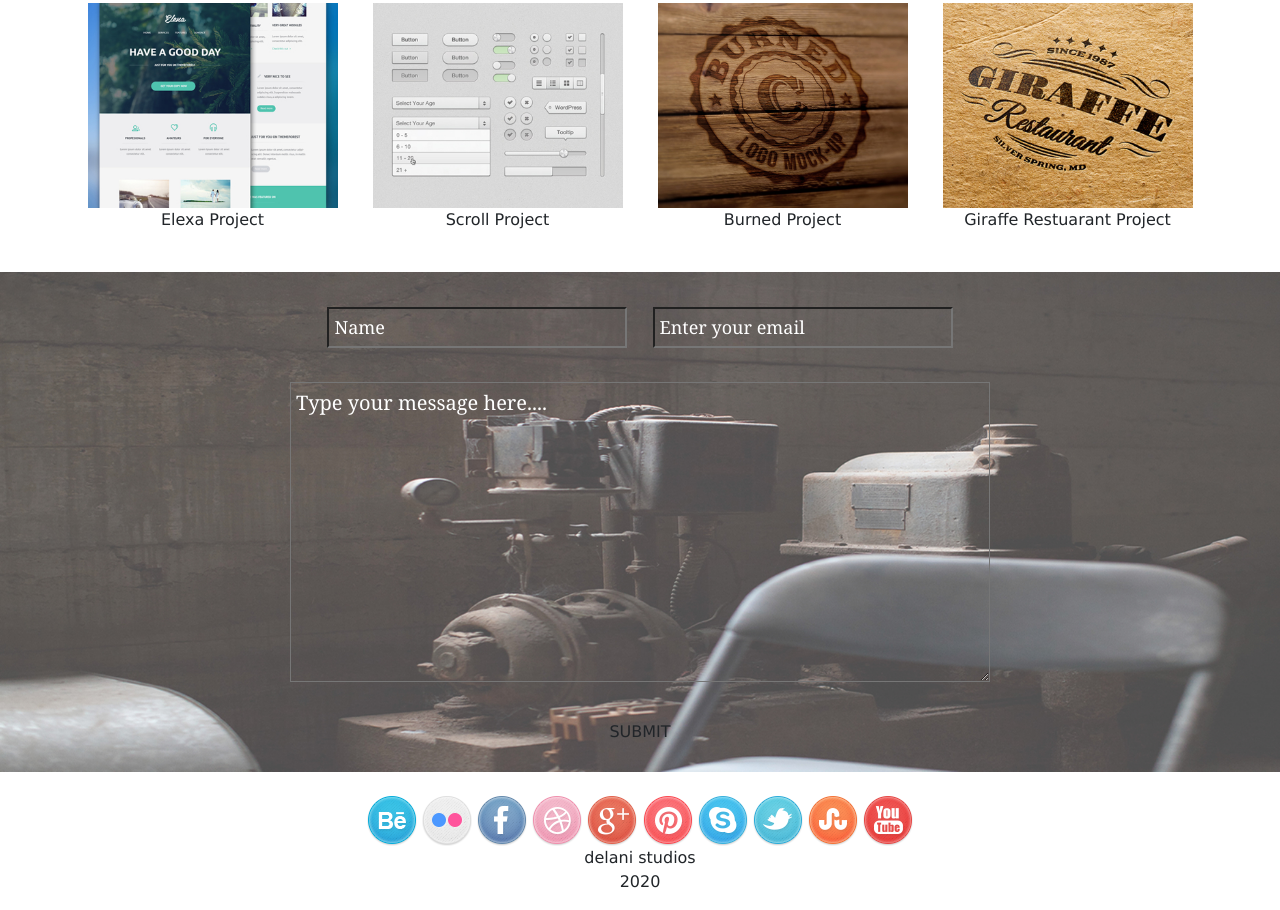
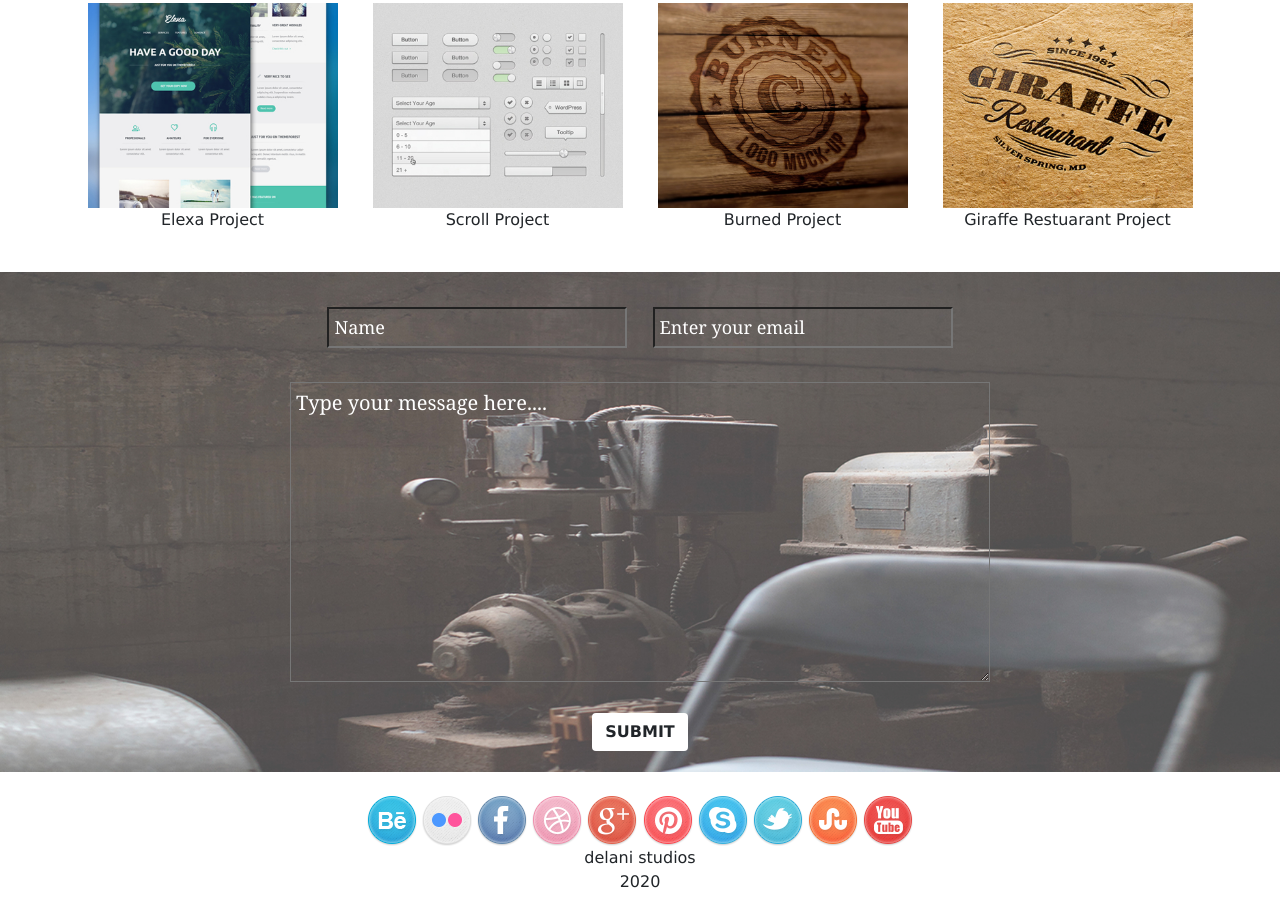
Before and after one commit to Joan-w/Delani-Studio, a plain HTML site: page index.html in a window 1280 px wide. Shown: the part 1786-2696 px from the top of the page. Drawn offline with nearby package versions, Linux system fonts and the light colour scheme; a web font is replaced by a local one.

Commit message:
Styling the btn class in the contact class

```diff
--- a/css/styles.css
+++ b/css/styles.css
@@ -103,11 +103,11 @@ body{
 .contact .input-txt::placeholder{
     color:white;
 }
-/* .btn{
+.btn{
     background-color: white;
     font-weight: 700;
 }
-.btn:hover{
+/* .btn:hover{
     background-color: rgb(83, 83, 204);
     color: white;
 } */
```
